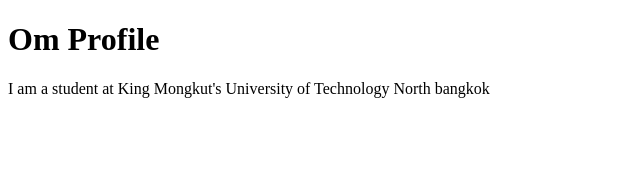
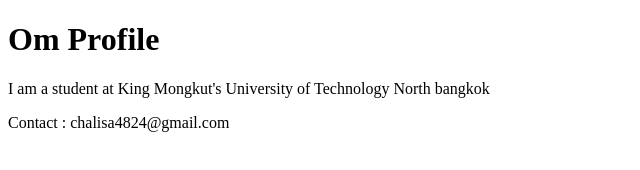
Before and after one commit to chal-48/github-desktop-project, a plain HTML site: page index.html in a window 1280 px wide. Shown: the whole page, without its empty margins (0-640 px from the left). Drawn offline with Linux system fonts and the light colour scheme.

Commit message:
Add contact me
add contact me

```diff
--- a/index.html
+++ b/index.html
@@ -8,5 +8,6 @@
 <body>
     <h1>Om Profile</h1>
     <p>I am a student at King Mongkut's University of Technology North bangkok</p>
+    <footer>Contact : chalisa4824@gmail.com</footer>
 </body>
 </html>
```
